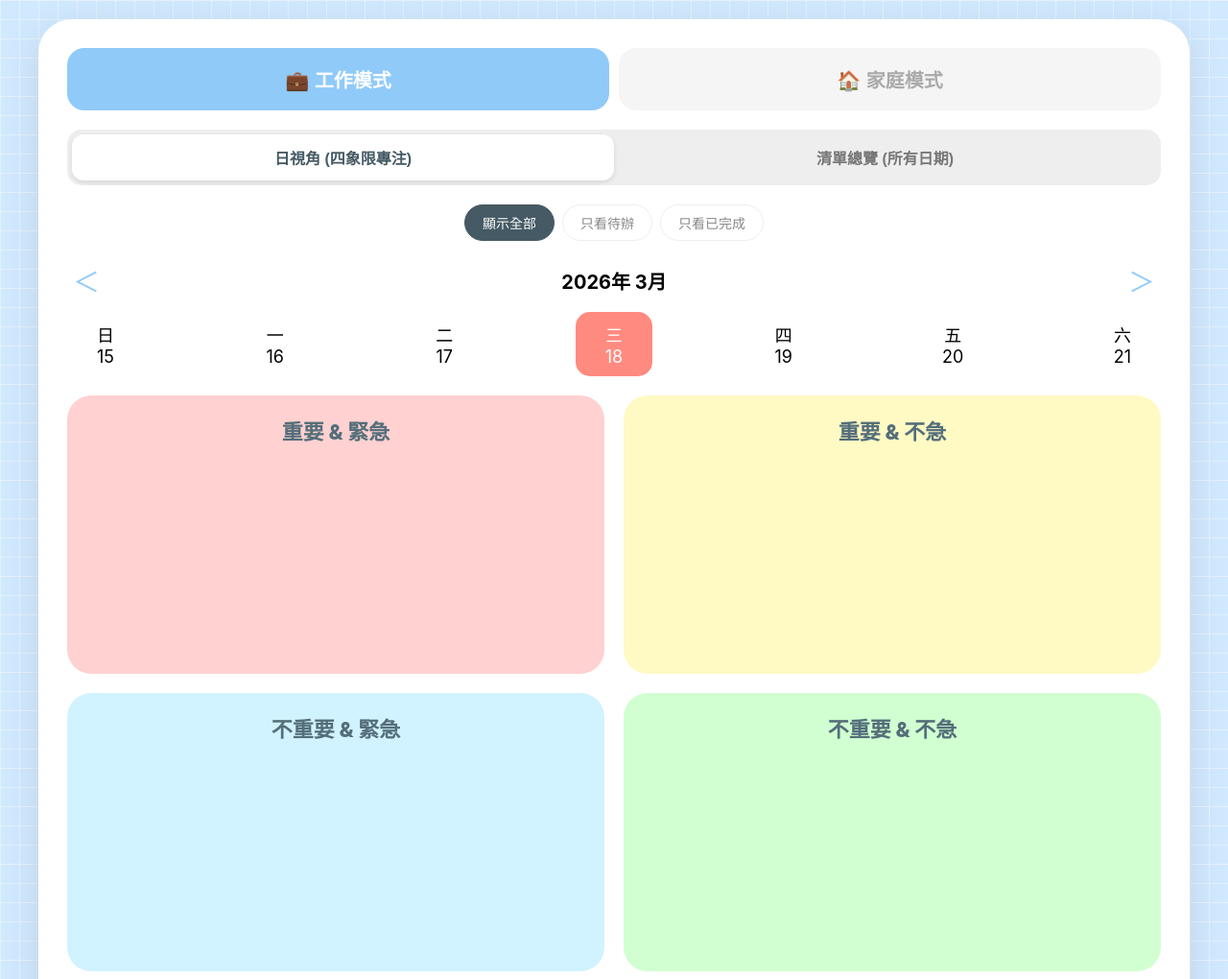
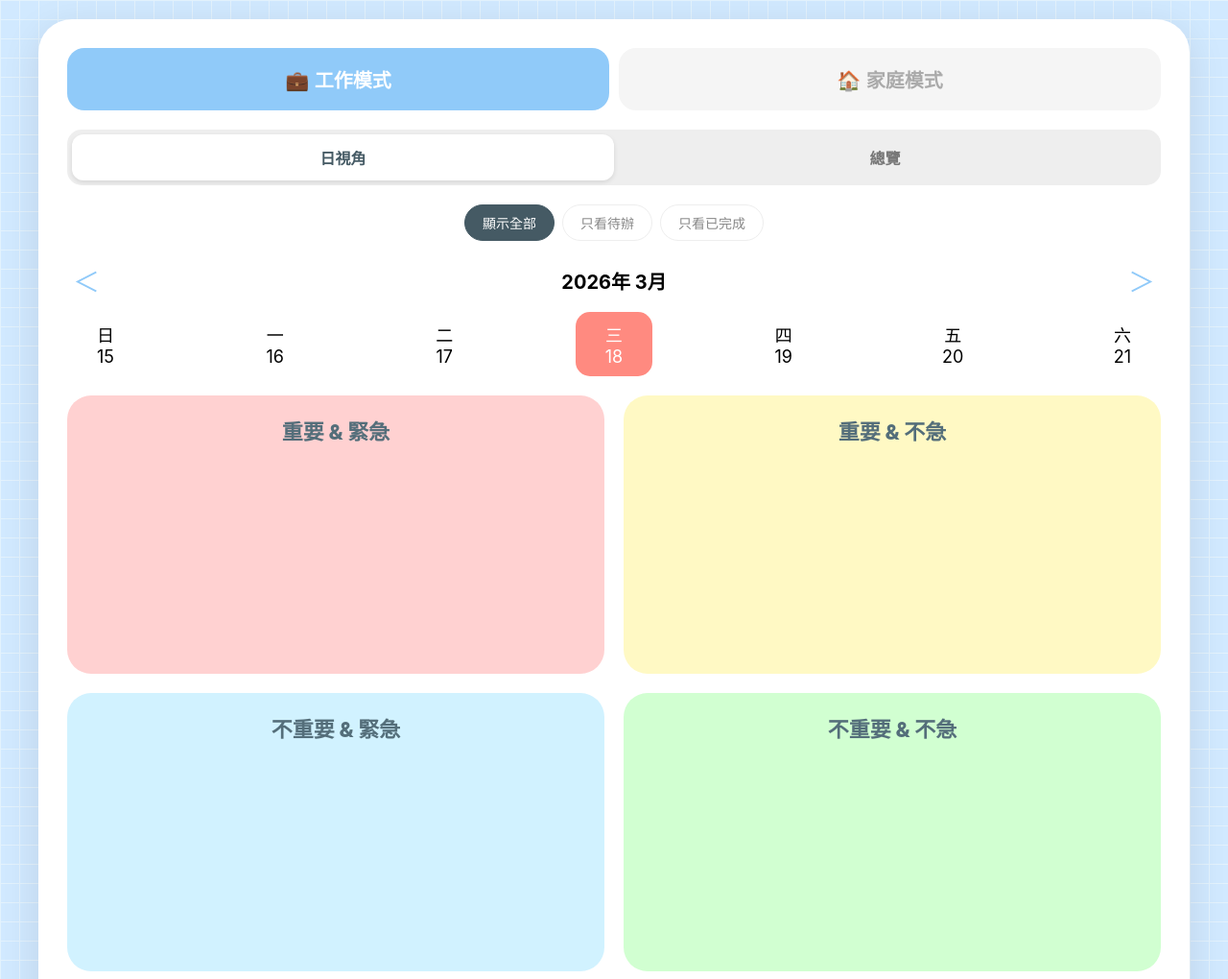
Before and after one commit to AlinaFromTW/my-todo, a plain HTML site: page index.html in a window 1280 px wide. Shown: the top 1020 px of the page at 96% size. Drawn offline with Linux system fonts and the light colour scheme; no server answers.

Commit message:
Update index.html
字減少簡化版面

```diff
--- a/index.html
+++ b/index.html
@@ -124,8 +124,8 @@
     </div>
 
     <div class="view-switcher">
-        <button class="view-btn active" id="btn-day" onclick="switchView('day')">日視角 (四象限專注)</button>
-        <button class="view-btn" id="btn-all" onclick="switchView('all')">清單總覽 (所有日期)</button>
+        <button class="view-btn active" id="btn-day" onclick="switchView('day')">日視角</button>
+        <button class="view-btn" id="btn-all" onclick="switchView('all')">總覽</button>
     </div>
 
     <div class="filter-group">
```
